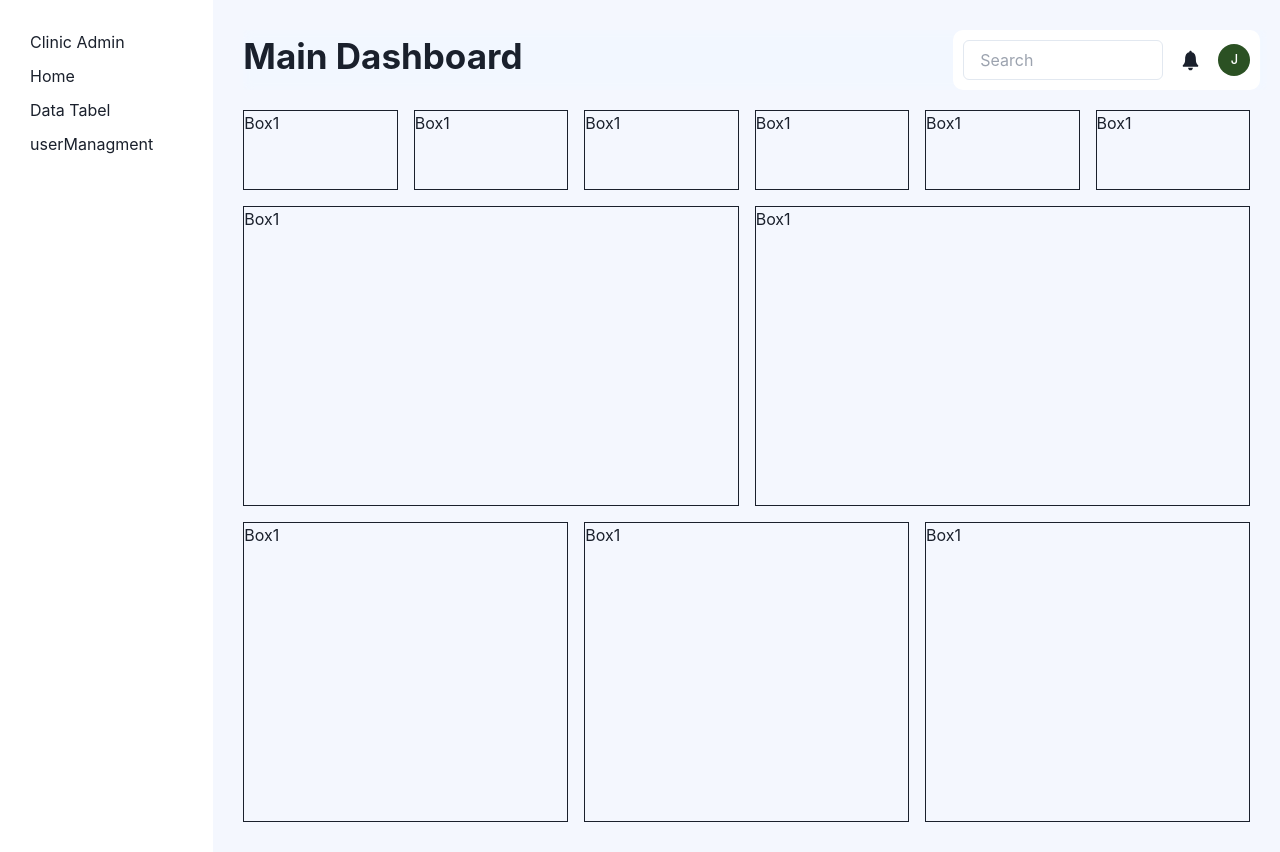
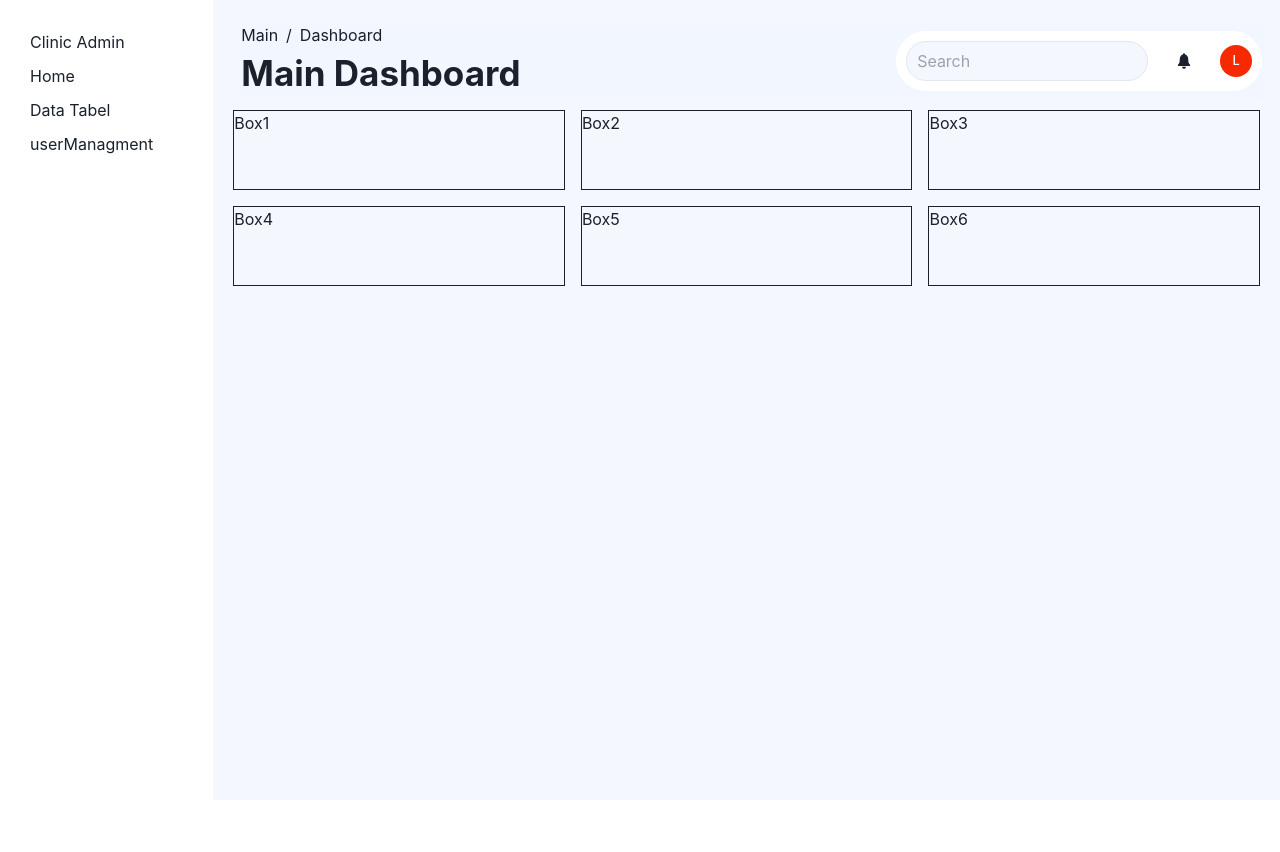
Before and after one commit to webhubmm/clinic-ui, a Next.js app: page /dashboard in a window 1280 px wide. After the commit the page ends 800 px from the top, so only its background shows below. Built offline with nearby package versions, Linux system fonts and the light colour scheme.

Commit message:
finishgit

```diff
--- a/app/dashboard/datatable/page.tsx
+++ /dev/null
@@ -1,6 +0,0 @@
-
-export default function Tables() {
-  return (
-    <div>Tables page</div>
-  )
-}
--- a/app/dashboard/layout.tsx
+++ b/app/dashboard/layout.tsx
@@ -3,6 +3,7 @@ import {
   GridItem,
 } from "@chakra-ui/react";
 import SideBar from "@/components/admin/SideBar";
+import AdminNavbar from "@/components/admin/AdminNav";
 
 import type { Metadata } from "next";
 export const metadata: Metadata = {
@@ -16,16 +17,23 @@ export default function DashboardLayout({
   children: React.ReactNode;
 }) {
   return (
+    <main className=" bg-[#ffff]">
+      <Grid templateColumns="repeat(6,1fr)">
+        <GridItem
+          colSpan={{ base: 6, lg: 2, xl: 1 }}
+          bg="#ffffff"
+          as="aside"
+          minHeight={{ lg: "100vh" }}
+          p="30px"
+        >
+          <SideBar />
+        </GridItem>
+        <GridItem bg="#f4f7fe" as="main" colSpan={5} p="20px">
+          <AdminNavbar />
 
-     <main className=' bg-[#ffff]'>
-       <Grid templateColumns="repeat(6,1fr)">
-      <GridItem colSpan={{base:6,lg:2,xl:1}} bg="#ffffff" as="aside" minHeight={{lg:'100vh'}} p="30px"  >
-        <SideBar />
-      </GridItem>
           {children}
-        </Grid>
-
+        </GridItem>
+      </Grid>
     </main>
-
   );
 }
--- a/app/dashboard/page.tsx
+++ b/app/dashboard/page.tsx
@@ -1,15 +1,14 @@
-import AdminNavbar from "@/components/admin/AdminNav";
 import MainDashboard from "@/components/admin/MainDashboard";
+
 import { Box, Grid, GridItem, HStack } from "@chakra-ui/react";
 export default function Dashboard() {
   return (
 
-      <GridItem bg="#f4f7fe" as="main" colSpan={5} p="30px">
-         <AdminNavbar />
-        <Box mt="80px"  >
+
+
+        <Box mt="90px"  >
          <MainDashboard />
         </Box>
-      </GridItem>
 
   );
 }
--- /dev/null
+++ b/app/dashboard/table/page.tsx
@@ -0,0 +1,8 @@
+import {Box} from "@chakra-ui/react";
+export default function Tables() {
+  return (
+    <Box mt='80px'>
+      Data
+    </Box>
+  )
+}
--- a/app/dashboard/usermanagment/page.tsx
+++ b/app/dashboard/usermanagment/page.tsx
@@ -1,7 +1,9 @@
-export default function Employee() {
+import { Box } from "@chakra-ui/react";
+
+export default function UserManagment() {
   return (
-    <div>
-        Employee Page
-    </div>
+    <Box mt='80px'>
+        UserManagment Page
+    </Box>
   )
 }
--- a/components/admin/AdminNav.tsx
+++ b/components/admin/AdminNav.tsx
@@ -1,29 +1,54 @@
-import { Text, Box, Flex, Input, Spacer, HStack ,Avatar } from "@chakra-ui/react";
+import {
+  BreadcrumbLink,
+  BreadcrumbItem,
+  Text,
+  Box,
+  Flex,
+  Input,
+  Spacer,
+  HStack,
+  Avatar,
+  InputGroup,
+  Breadcrumb,
+  InputLeftElement,
+} from "@chakra-ui/react";
 import { IoIosNotifications } from "react-icons/io";
+import { IoIosSearch } from "react-icons/io";
 
 export default function AdminNav() {
   return (
     <Flex
       // justifyContent="space-between"
+      alignItems="center"
       position="fixed"
       backgroundColor={`rgba(244, 247, 254, 0.2),rgba(11,20,55,0.5)`}
       backdropFilter="saturate(180%) blur(5px)"
-      w="80%"
+      w="81%"
+      px="8px"
+      py="3px"
+      borderRadius="10px"
     >
       <Box>
+        <Breadcrumb>
+          <BreadcrumbItem>
+            <BreadcrumbLink href="#">Main</BreadcrumbLink>
+          </BreadcrumbItem>
+
+          <BreadcrumbItem>
+            <BreadcrumbLink href="#">Dashboard</BreadcrumbLink>
+          </BreadcrumbItem>
+        </Breadcrumb>
         <Text fontSize="35px" fontWeight="bold">
           {" "}
           Main Dashboard
         </Text>
       </Box>
       <Spacer />
-      <Box bgColor="#ffffff" marginRight="7px" p="10px" borderRadius="10px">
-        <HStack spacing='15px'>
-          <Input placeholder="Search" width="200px" />
-          <IoIosNotifications size={25} />
-          <Avatar    size="sm" name='John'/>
-        </HStack>
-      </Box>
+      <Flex bg="#fff"  alignItems='center' gap={3} p='10px' borderRadius='80px'    justifyContent='space-between' >
+        <Input placeholder='Search' borderRadius='30px' padding='10px' maxW='70%' bg='#f4f7fe'/>
+        <IoIosNotifications  size={20}/>
+        <Avatar  name='Leo' size='sm'/>
+      </Flex>
     </Flex>
   );
 }
--- a/components/admin/MainDashboard.tsx
+++ b/components/admin/MainDashboard.tsx
@@ -2,7 +2,7 @@ import { Box, Grid, GridItem } from "@chakra-ui/react";
 
 export default function MainDashboard() {
   return (
-    <Grid templateColumns="repeat(6,1fr)" gap={4}>
+    <Grid templateColumns="repeat(3, 1fr)" gap={4}>
       <GridItem>
         <Box border="1px" height="80px">
           Box1
@@ -10,54 +10,32 @@ export default function MainDashboard() {
       </GridItem>
       <GridItem>
         <Box border="1px" height="80px">
-          Box1
+          Box2
         </Box>
       </GridItem>
       <GridItem>
         <Box border="1px" height="80px">
-          Box1
+          Box3
         </Box>
       </GridItem>
       <GridItem>
         <Box border="1px" height="80px">
-          Box1
+          Box4
         </Box>
       </GridItem>
       <GridItem>
         <Box border="1px" height="80px">
-          Box1
+          Box5
         </Box>
       </GridItem>
       <GridItem>
         <Box border="1px" height="80px">
-          Box1
+          Box6
         </Box>
       </GridItem>
-      <GridItem colSpan={3}>
-        <Box border="1px" height="300px">
-          Box1
-        </Box>
-      </GridItem>
-      <GridItem colSpan={3}>
-        <Box border="1px" height="300px">
-          Box1
-        </Box>
-      </GridItem>
-      <GridItem colSpan={2}>
-        <Box border="1px" height="300px">
-          Box1
-        </Box>
-      </GridItem>
-      <GridItem colSpan={2}>
-        <Box border="1px" height="300px">
-          Box1
-        </Box>
-      </GridItem>
-      <GridItem colSpan={2}>
-        <Box border="1px" height="300px">
-          Box1
-        </Box>
-      </GridItem>
+
     </Grid>
+
+
   );
 }
--- a/components/admin/SideBar.tsx
+++ b/components/admin/SideBar.tsx
@@ -4,21 +4,16 @@
     return (
       <Box>
         <Text pb="10px">Clinic Admin</Text>
-        <List spacing='10px'>
-          <ListItem cursor='pointer'>
-
-          <Link href='/dashboard'>
-          Home
-          </Link>
-            </ListItem>
-            <ListItem cursor='pointer'>
-           <Link href='/datatabl'>
-          Data Tabel
-          </Link>
-            </ListItem>
-          <ListItem cursor='pointer'>
-            userManagment
-            </ListItem>
+        <List spacing="10px">
+          <ListItem cursor="pointer">
+            <Link href="/dashboard">Home</Link>
+          </ListItem>
+          <ListItem cursor="pointer">
+            <Link href="/dashboard/table">Data Tabel</Link>
+          </ListItem>
+          <ListItem cursor="pointer">
+            <Link href="/dashboard/usermanagment">userManagment</Link>
+          </ListItem>
         </List>
       </Box>
     );
```
